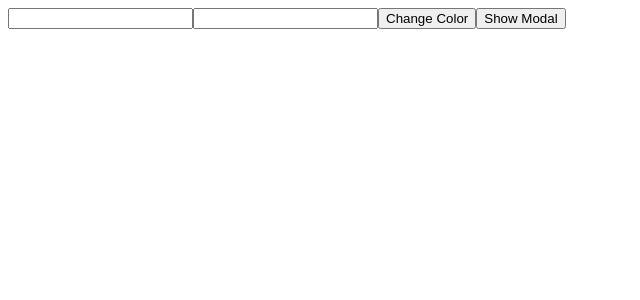
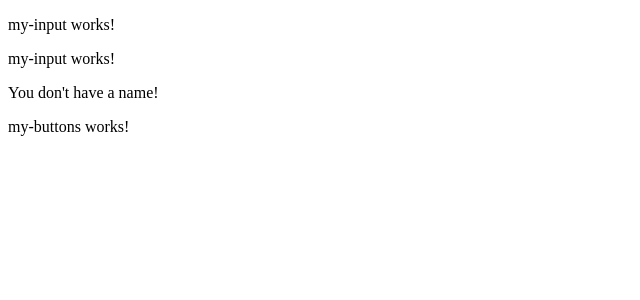
Before and after one commit to SebastianCrow/angular, an Angular app: page / in a window 1280 px wide. Shown: the top 300 px of the page, without its empty margins (0-640 px from the left). Built offline with nearby package versions, Linux system fonts and the light colour scheme.

Commit message:
Prepared InputOutputService

```diff
--- a/src/app/app.component.html
+++ b/src/app/app.component.html
@@ -1,9 +1,8 @@
 <div>
-  <input id="firstName"/>
-  <input id="lastName">
+  <my-input></my-input>
+  <my-input></my-input>
 
-  <span id="fullName"></span>
+  <my-output></my-output>
 
-  <button id="changeColorOfName">Change Color</button>
-  <button id="showModalWithFullName">Show Modal</button>
+  <my-buttons></my-buttons>
 </div>
--- /dev/null
+++ b/src/app/input-output-service/input-output.service.ts
@@ -0,0 +1,20 @@
+import { Injectable } from '@angular/core';
+
+@Injectable()
+export class InputOutputService {
+
+  public firstName: string = "";
+  public lastName: string = "";
+
+  public get fullName(): string
+  {
+    if (!this.firstName || !this.lastName)
+    {
+      return "You don't have a name!";
+    }
+    return `${this.firstName} ${this.lastName}`;
+  }
+
+  constructor() { }
+
+}
--- a/src/app/my-output/my-output.component.html
+++ b/src/app/my-output/my-output.component.html
@@ -1,3 +1 @@
-<p>
-  my-output works!
-</p>
+<span>{{InputOutputService.fullName}}</span>
```
Also changed, not shown: src/app/my-buttons/my-buttons.component.ts (+5 -3 lines), src/app/my-input/my-input.component.ts (+7 -3 lines), src/app/my-output/my-output.component.ts (+5 -3 lines), 1 other file (tests, documents, lock files or other folders).
